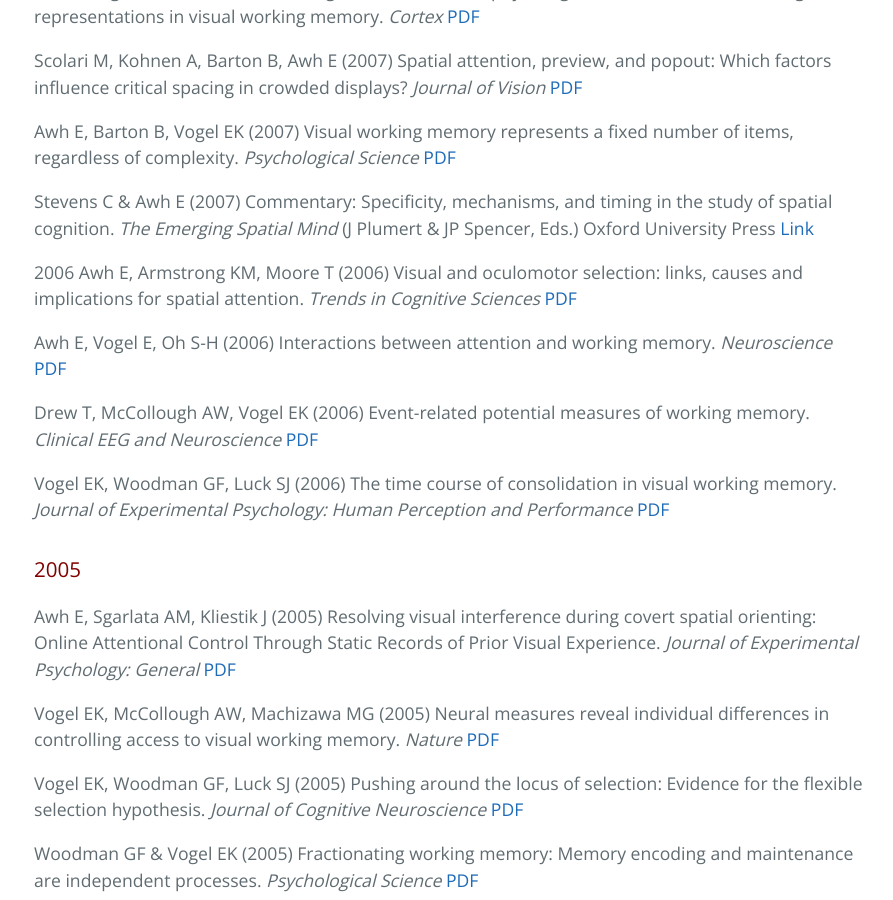
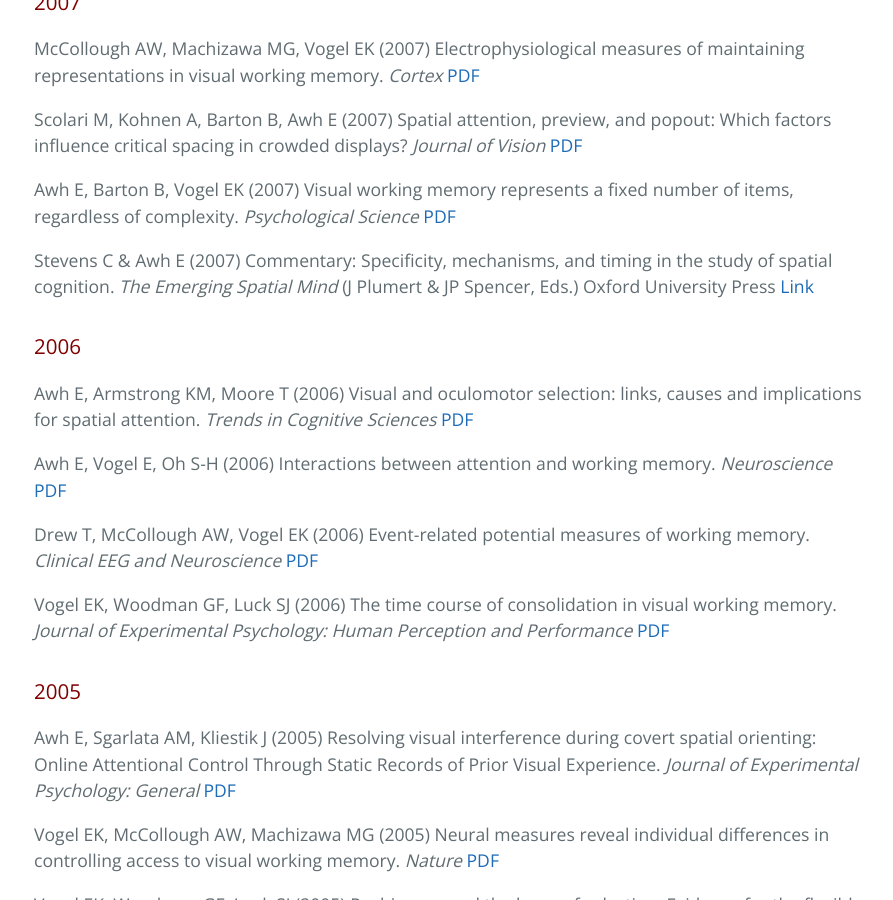
Before and after one commit to AwhVogelLab/awhvogellab.github.io, a Jekyll site: the page built from publications.md, in a window 1280 px wide and 900 px high, scrolled down 7763 px. Shown: the whole window, without its empty margins (190-1083 px from the left). Built offline with Jekyll 4.4.1, drawn with Linux system fonts in a browser that asks for light colours; our own code applies the rules of GitHub Pages for plain Markdown files; some of the changed text lies outside the part shown.

```diff
--- a/publications.md
+++ b/publications.md
@@ -27,7 +29,7 @@ Hakim N & Vogel EK (2018) Phase-coding memories in mind. *PLoS Biology*. [PDF](/
 
 Sprague TC, Adam KCS, Foster JJ, Rahmati M, Sutterer DW & Vo VA (2018) Inverted encoding models assay population-level stimulus representations, not single-unit neural tuning. *eNeuro*. [PDF](https://www.eneuro.org/content/5/3/ENEURO.0098-18.2018)
 
-Feldmann-Wüstefeld T & Vogel EK (2018) Neural Evidence for the Contribution of Active Suppression During Working Memory Filtering. *Cerebral Cortex*. [PDF](/files/pdfs/feldmann-wustefeld_2018_Neural-evidence.pdf) \| [Data]https://osf.io/a65xz/
+Feldmann-Wüstefeld T & Vogel EK (2018) Neural Evidence for the Contribution of Active Suppression During Working Memory Filtering. *Cerebral Cortex*. [PDF](/files/pdfs/feldmann-wustefeld_2018_Neural-evidence.pdf) \| [Data](https://osf.io/a65xz/)
 
 Adam KCS, Robison MK, & Vogel EK (2018) Contralateral delay activity tracks fluctuations in working memory performance. *Journal of Cognitive Neuroscience*. [PDF](/files/pdf/adam_2018_Contralateral.pdf) \| [Data](https://osf.io/8xuk3/)
 
@@ -206,7 +208,7 @@ Awh E, Barton B, Vogel EK (2007) Visual working memory represents a fixed number
 
 Stevens C & Awh E (2007) Commentary: Specificity, mechanisms, and timing in the study of spatial cognition. *The Emerging Spatial Mind* (J Plumert & JP Spencer, Eds.) Oxford University Press [Link](https://global.oup.com/academic/product/the-emerging-spatial-mind-9780195189223?cc=us&lang=en&)
 
-2006
+### 2006
 Awh E, Armstrong KM, Moore T (2006) Visual and oculomotor selection: links, causes and implications for spatial attention. *Trends in Cognitive Sciences* [PDF](/files/pdfs/awh_2006_visual-oculomotor-selection.pdf)
 
 Awh E, Vogel E, Oh S-H (2006) Interactions between attention and working memory. *Neuroscience* [PDF](/files/pdfs/awh_2006_interactions.pdf)
```
Also changed, not shown: other parts of publications.md (+3 -1 lines), 1 other file.
